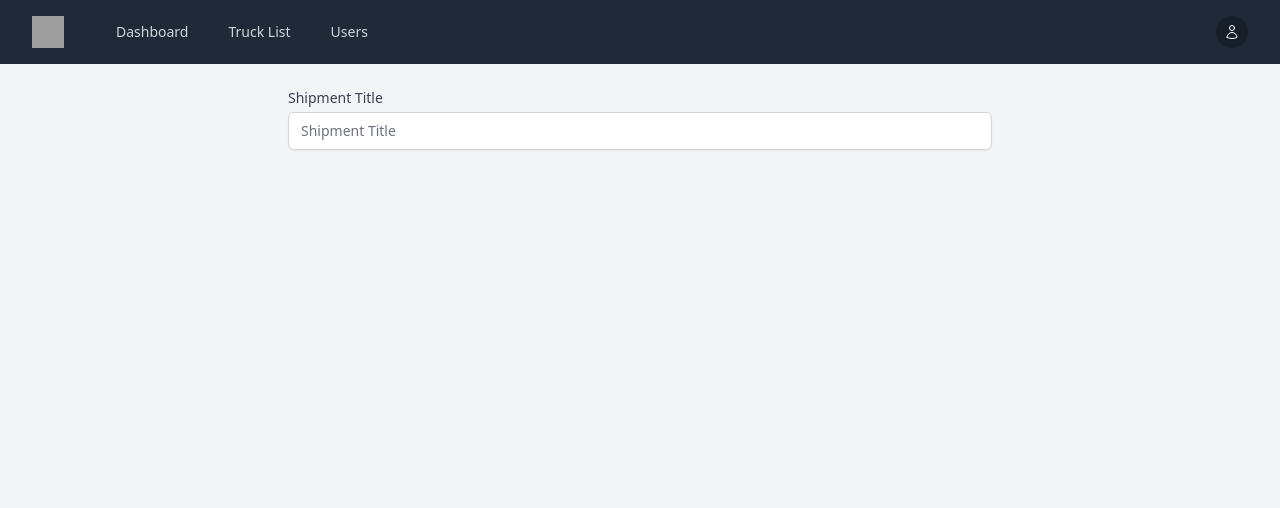
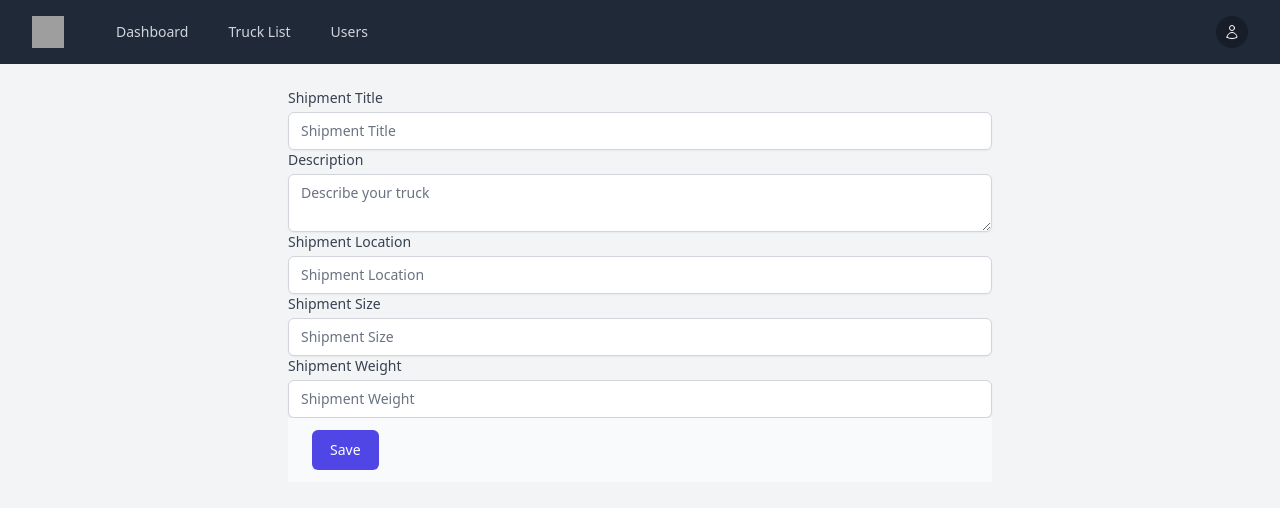
Before and after one commit to bigbossalways/truck-ordering-application, a React (Vite) app in the folder react/: page /truck/create in a window 1280 px wide. Shown: the top 508 px of the page. Built offline with nearby package versions, Linux system fonts and the light colour scheme; grey boxes are pictures that could not be loaded.

Commit message:
fix requestshipment

```diff
--- a/react/src/views/TruckCreate.jsx
+++ b/react/src/views/TruckCreate.jsx
@@ -1,4 +1,5 @@
 import React, { useState } from 'react'
+import TButton from "../components/core/TButton";
 
 function TruckCreate() {
     const [truck, setTruck] = useState({
@@ -8,7 +9,9 @@ function TruckCreate() {
         size: '',
         weight: '',
     })
-    const submitTruck = (ev) => { }
+    const submitTruck = (ev) => {
+        ev.preventDefault();
+    }
 
     return (
         <div className="mx-auto max-w-3xl px-4 py-6 sm:px-6 sm:px-8">
@@ -34,6 +37,97 @@ function TruckCreate() {
                     />
                 </div>
                 {/*Title*/}
+                {/*Description*/}
+                <div className="col-span-6 sm:col-span-3">
+                    <label
+                        htmlFor="description"
+                        className="block text-sm font-medium text-gray-700"
+                    >
+                        Description
+                    </label>
+                    {/* <pre>{ JSON.stringify(truck, undefined, 2) }</pre> */}
+                    <textarea
+                        name="description"
+                        id="description"
+                        value={truck.description || ""}
+                        onChange={(ev) =>
+                            setTruck({ ...truck, description: ev.target.value })
+                        }
+                        placeholder="Describe your truck"
+                        className="mt-1 block w-full rounded-md border-gray-300 shadow-sm focus:border-indigo-500 focus:ring-indigo-500 sm:text-sm"
+                    ></textarea>
+                </div>
+                {/*Description*/}
+
+                {/*Location*/}
+                <div className="col-span-6 sm:col-span-3">
+                    <label
+                        htmlFor="location"
+                        className="block text-sm font-medium text-gray-700"
+                    >
+                        Shipment Location
+                    </label>
+                    <input
+                        type="text"
+                        name="location"
+                        id="location"
+                        value={truck.location}
+                        onChange={(ev) =>
+                            setTruck({ ...truck, location: ev.target.value })
+                        }
+                        placeholder="Shipment Location"
+                        className="mt-1 block w-full rounded-md border-gray-300 shadow-sm focus:border-indigo-500 focus:ring-indigo-500 sm:text-sm"
+                    />
+                </div>
+                {/*Location*/}
+
+                {/*Size*/}
+                <div className="col-span-6 sm:col-span-3">
+                    <label
+                        htmlFor="location"
+                        className="block text-sm font-medium text-gray-700"
+                    >
+                        Shipment Size
+                    </label>
+                    <input
+                        type="number"
+                        name="size"
+                        id="size"
+                        value={truck.size}
+                        onChange={(ev) =>
+                            setTruck({ ...truck, size: ev.target.value })
+                        }
+                        placeholder="Shipment Size"
+                        className="mt-1 block w-full rounded-md border-gray-300 shadow-sm focus:border-indigo-500 focus:ring-indigo-500 sm:text-sm"
+                    />
+                </div>
+                {/*Size*/}
+
+                {/*Weight*/}
+                <div className="col-span-6 sm:col-span-3">
+                    <label
+                        htmlFor="location"
+                        className="block text-sm font-medium text-gray-700"
+                    >
+                        Shipment Weight
+                    </label>
+                    <input
+                        type="text"
+                        name="weight"
+                        id="weight"
+                        value={truck.weight}
+                        onChange={(ev) =>
+                            setTruck({ ...truck, weight: ev.target.value })
+                        }
+                        placeholder="Shipment Weight"
+                        className="mt-1 block w-full rounded-md border-gray-300 shadow-sm focus:border-indigo-500 focus:ring-indigo-500 sm:text-sm"
+                    />
+                </div>
+                {/*Weight*/}
+
+                <div className="bg-gray-50 px-4 py-3 text-right sm:px-6">
+                    <TButton>Save</TButton>
+                </div>
             </form>
         </div>
     )
```
